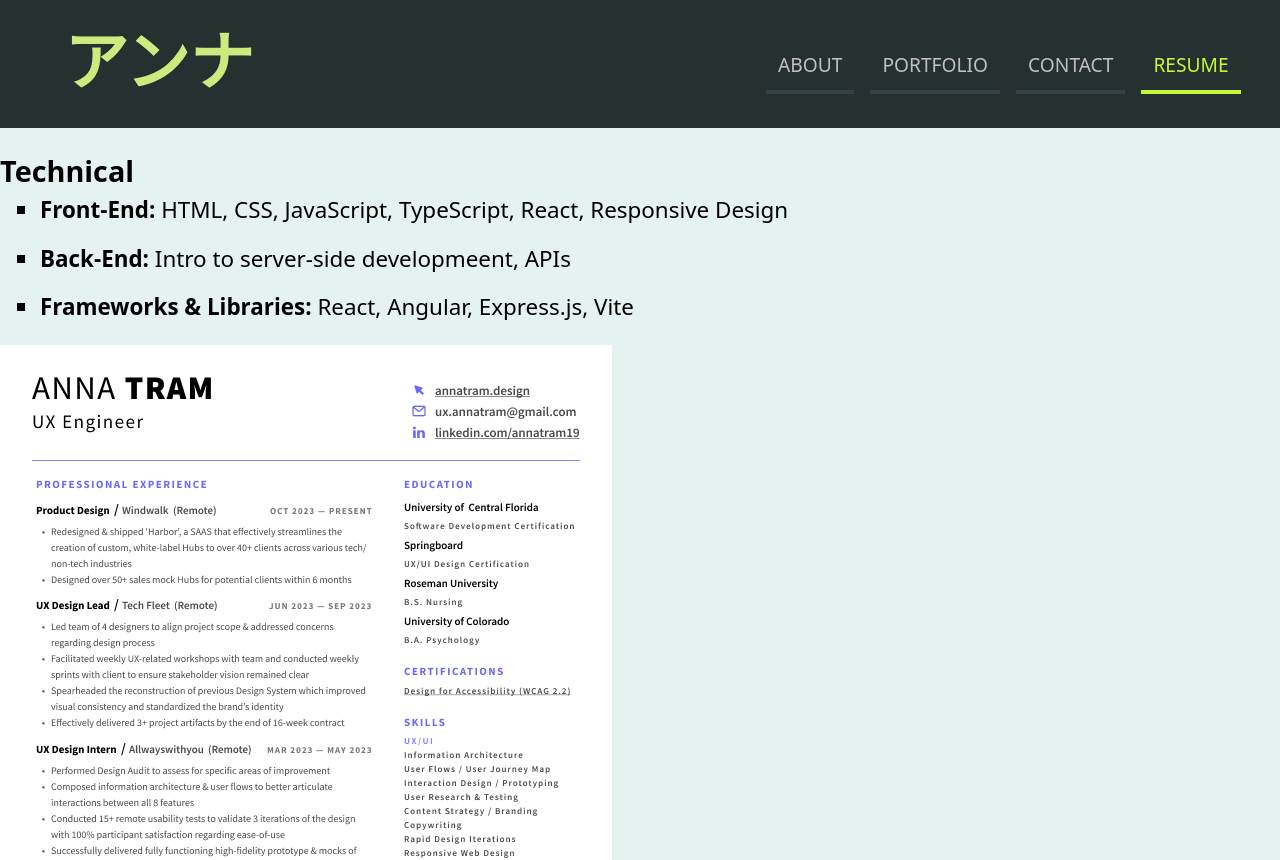
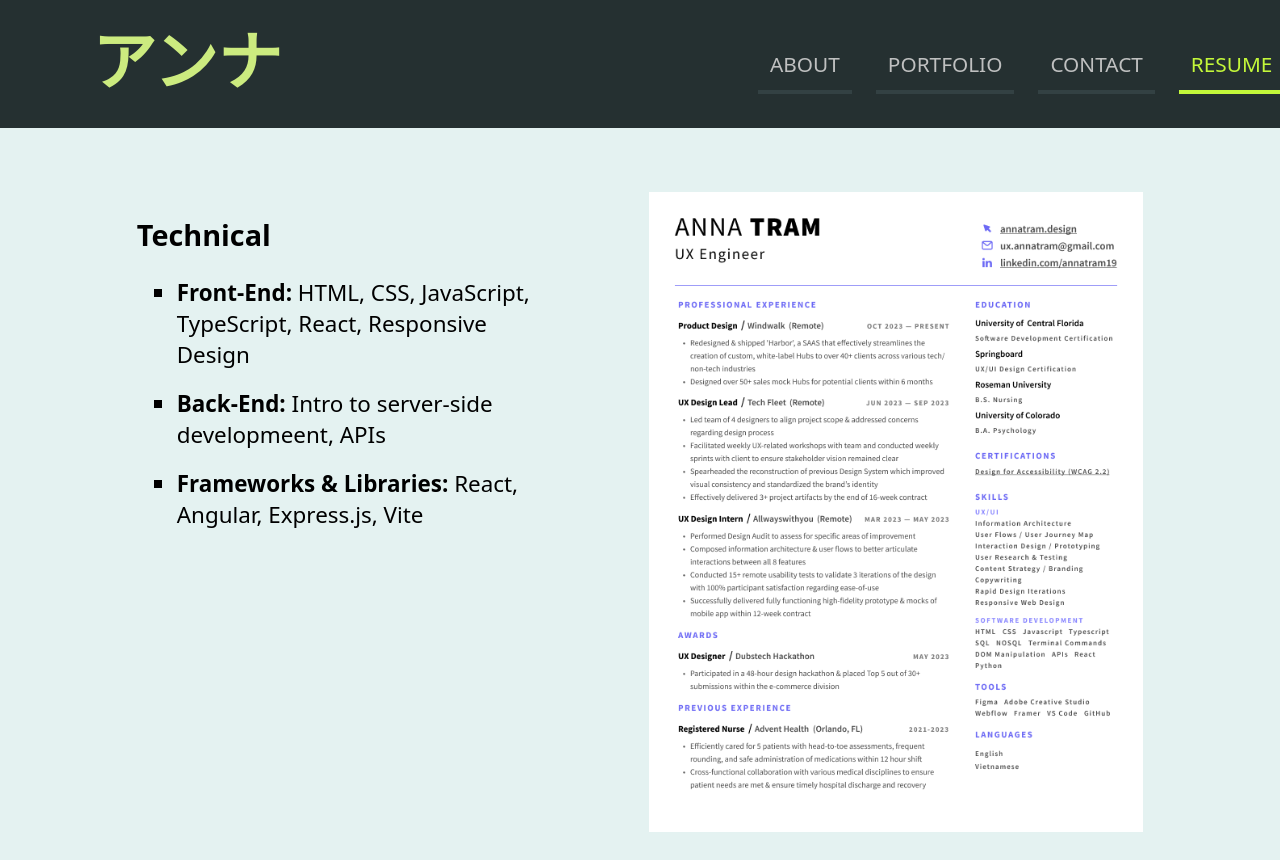
Before and after one commit to atrvvm/react-portfolio, a React (Vite) app in the folder Main/: page /Resume in a window 1280 px wide. Shown: the top 860 px of the page. After the commit the page ends 832 px from the top, so only its background shows below. Built offline with nearby package versions, Linux system fonts and the light colour scheme; a web font is replaced by a local one.

Commit message:
(feat) Update front-end code for About page

```diff
--- a/Main/src/App.css
+++ b/Main/src/App.css
@@ -21,12 +21,12 @@ body {
   display: flex;
   justify-content: space-between;
   align-items: center;
-  padding-left: 64px;
-  padding-right: 64px;
+  padding-left: 92px;
+  padding-right: 72px;
   background-color: #253031;
 }
 
-.header .header-layout {
+.header-layout {
   display: flex;
   flex: 800px;
   flex-direction: row;
@@ -41,16 +41,15 @@ body {
   min-width: 220px;
 }
 
-.nav-section .nav-layout {
+.nav-layout {
   display: flex;
   flex-direction: row;
-
-  gap: 16px;
+  gap: 24px;
 }
 
 a {
   color: #BFC0C0;
-  font-size: 1.2em;
+  font-size: 1.3em;
   font-weight: 500;
   text-decoration: inherit;
   padding: 12px;
@@ -71,20 +70,12 @@ a:hover {
   justify-content: center;
 }
 
-.page-section .page-layout {
+.page-layout {
   display: flex;
   flex-direction: column;
   max-width: 1280px;
-  padding: 32px;
+  padding: 92px;
   row-gap: 32px;
-}
-
-.page-section h1 {
-  font-size: 2.5em;
-}
-
-.page-section p {
-  font-size: 1.5em;
 }
 
 .about-avatar {
@@ -94,11 +85,11 @@ a:hover {
   border-radius: 999px;
 }
 
-.about-bento {
+.bento {
   display: flex;
   flex-direction: row;
   align-items: center;
-  gap: 64px;
+  gap: 48px;
   padding: 64px;
   background-color: #1c353560;
   border-radius: 24px;
@@ -106,15 +97,46 @@ a:hover {
   border: 2px solid #25303142;
 }
 
-.about-text {
-  row-gap: 24px;
-}
-
-.about-text h1 {
-  line-height: 0%;
-  padding-bottom: 32px;
-}
-
 .nav-component {
   min-width: 450px;
 }
+
+.page-wrapper {
+  display: flex;
+  flex-direction: row;
+  justify-content: center;
+  padding-top: 64px;
+  gap: 64px;
+}
+
+.row {
+  display: flex;
+  flex-direction: row;
+  flex: 0;
+  align-items: center;
+  justify-content: center;
+  width: 100%;
+}
+
+.column {
+  display: flex;
+  flex-direction: column;
+  flex-basis: auto;
+  flex: 1;
+  margin-right: 48px;
+  width: 400px;
+}
+
+.resume-header {
+  height: fit-content;
+  width: 100%;
+}
+
+.resume-link {
+  height: fit-content;
+  width: 100%;
+}
+
+.resume-img {
+  height: 640px;
+}
--- a/Main/src/pages/About.jsx
+++ b/Main/src/pages/About.jsx
@@ -1,28 +1,44 @@
 /** @format */
 
 import image from "../assets/about-avatar.png";
+
+const styles = {
+  heading: {
+    lineHeight: "0%",
+    paddingBottom: "32px",
+    fontSize: "2.8em",
+    fontWeight: "500",
+  },
+  paragraph: {
+    fontSize: "1.5em",
+  },
+  span: {
+    fontWeight: "800",
+    color: "#315659",
+  },
+};
 
 export default function About() {
   return (
     <div className="page-section">
       <div className="page-layout">
-        <div className="about-bento">
+        <div className="bento">
           <img
             src={image}
             className="about-avatar"
           />
-          <div className="about-text">
-            <h1>👋Hey There!</h1>
-            <p>
-              My name is Anna and I'm a UX Designer with 3 years of experience
-              ... and currently on a sidequest to learn how to code! This year I
-              want to take my skills to the next level and combine my design
-              expertise with more advanced technical proficiency to craft
-              holistic digital experiences.
+          <div>
+            <h1 style={styles.heading}>Hi, I'm Anna🧋</h1>
+            <p style={styles.paragraph}>
+              In my past life, I was a Registered Nurse but for the last 3 years
+              UX Design has been my trade. <br></br> <br></br>
+              Adding to my artillery, I am{" "}
+              <span style={styles.span}> {"<learning how to code>"}</span> which
+              has really given me a new breadth of knowledge and has improved my
+              approaches to creating scalable designs.
               <br></br>
-              <br></br>
-              I built this site entirely from scratch, embracing the
-              opportunity to enhance my front-end development skills. Take a look around and thanks for stopping by!
+              <br></br>I built this site entirely from scratch, embracing the
+              opportunity to enhance my front-end development skills!{" "}
             </p>
           </div>
         </div>
```
Also changed, not shown: Main/src/App.jsx (+0 -12 lines).
